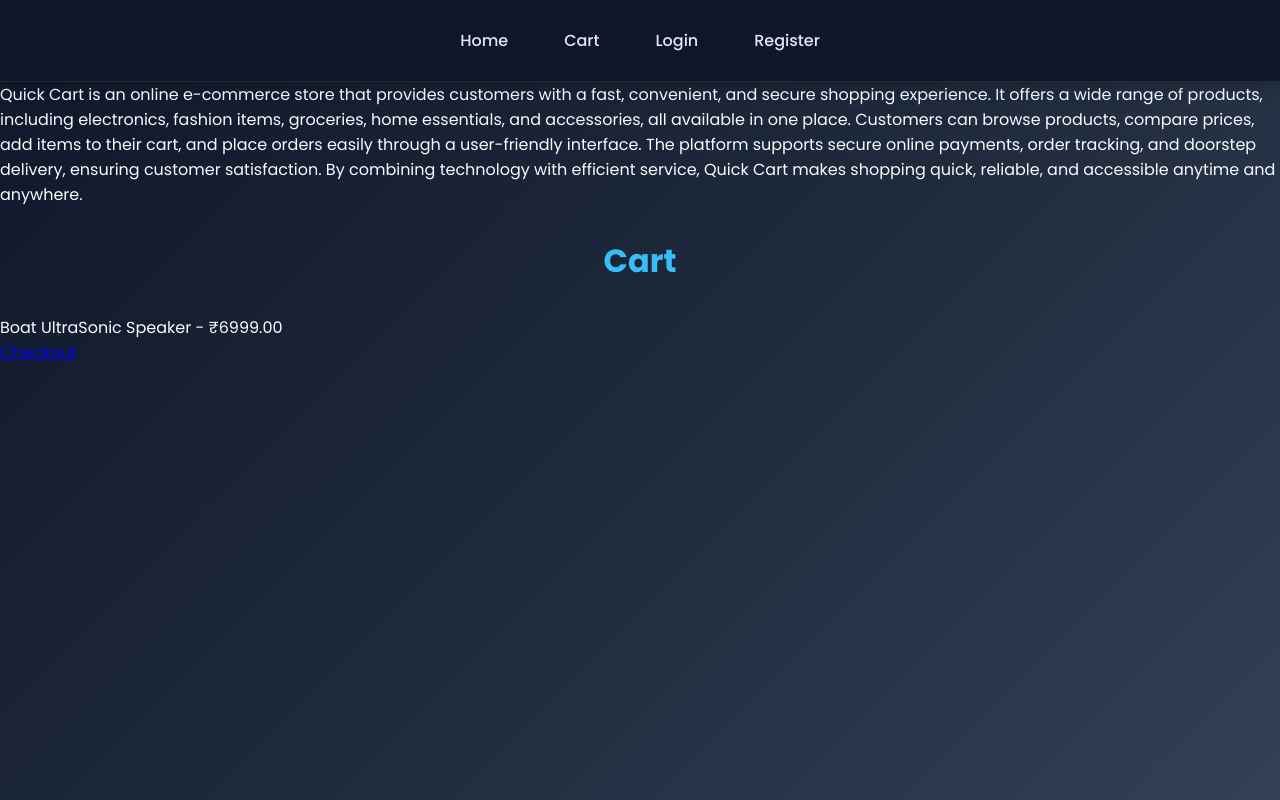
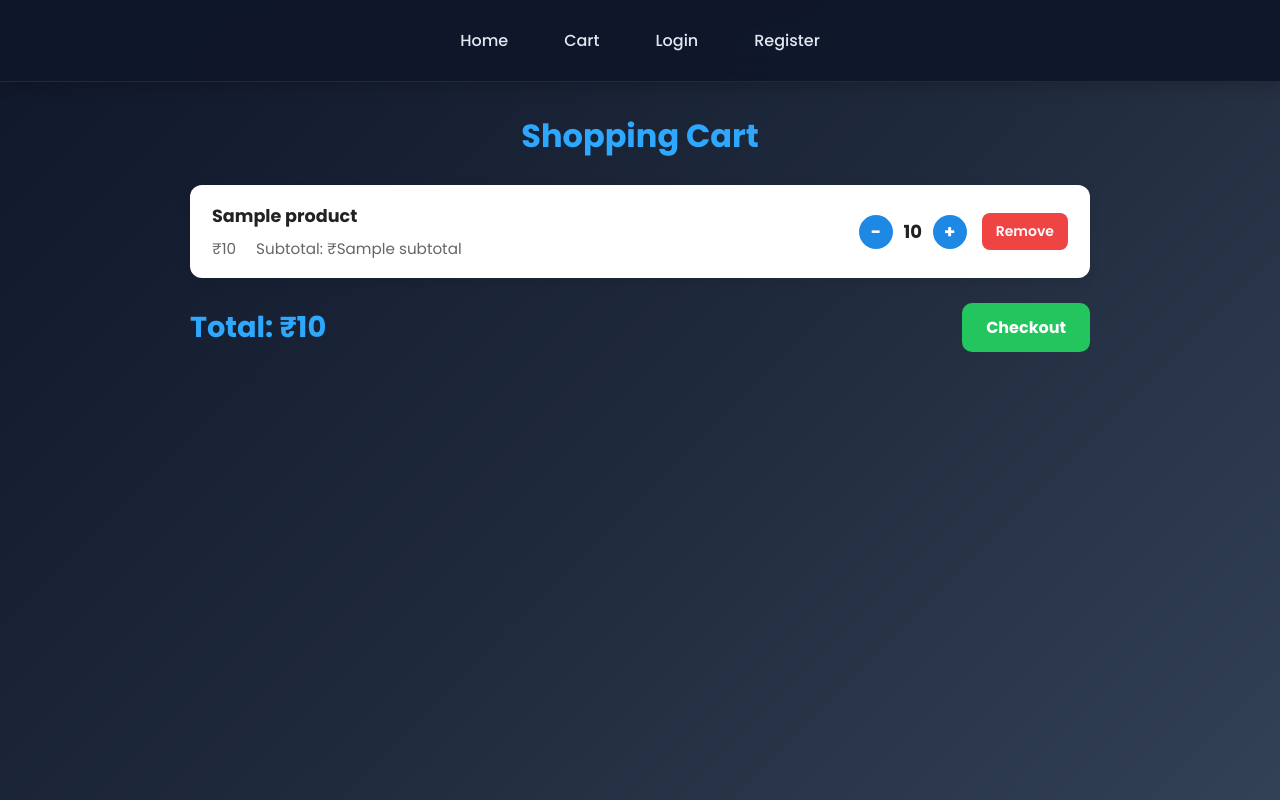
Before and after one commit to ritikasinghchandel210506-ctrl/CodeAlpha-QuickCart-E-Commerce-Store, a Django app: template store/templates/store/cart.html in a window 1280 px wide. Run offline with Django 4.2, Linux system fonts and the light colour scheme; data comes from the database, SQL or seed files in the repository; both versions use the stored data as it was after the commit; the template is opened without the code that fills it: values that come from a table or form of the project are taken from there, most other values are stand-ins (such as "Sample title", 1, 10 or a date in 2020).

Commit message:
Added quantity options

```diff
--- a/store/models.py
+++ b/store/models.py
@@ -17,8 +17,7 @@ class Order(models.Model):
     def __str__(self):
         return f"Order {self.id}"
 
-
 class OrderItem(models.Model):
     order = models.ForeignKey(Order, on_delete=models.CASCADE)
     product = models.ForeignKey(Product, on_delete=models.CASCADE)
-    quantity = models.IntegerField(default=1)
+    quantity = models.PositiveIntegerField(default=1)
--- a/store/templates/store/base.html
+++ b/store/templates/store/base.html
@@ -18,7 +18,6 @@
         <a href="/register/">Register</a>
     {% endif %}
 </nav>
-    Quick Cart is an online e-commerce store that provides customers with a fast, convenient, and secure shopping experience. It offers a wide range of products, including electronics, fashion items, groceries, home essentials, and accessories, all available in one place. Customers can browse products, compare prices, add items to their cart, and place orders easily through a user-friendly interface. The platform supports secure online payments, order tracking, and doorstep delivery, ensuring customer satisfaction. By combining technology with efficient service, Quick Cart makes shopping quick, reliable, and accessible anytime and anywhere.
 
 {% block content %}
 {% endblock %}
--- a/store/templates/store/cart.html
+++ b/store/templates/store/cart.html
@@ -1,111 +1,187 @@
 {% extends 'store/base.html' %}
 
 {% block content %}
-<h2>Cart</h2>
-
-{% for product in products %}
-<p>{{ product.name }} - ₹{{ product.price }}</p>
-{% endfor %}
-
-<a href="/checkout/">Checkout</a>
-
-{% endblock %}
 
 <style>
 .cart-container{
-    max-width:800px;
-    margin:40px auto;
-    padding:30px;
-
-    background:rgba(255,255,255,0.08);
-    backdrop-filter:blur(15px);
-
-    border-radius:20px;
-    box-shadow:0 10px 30px rgba(0,0,0,0.3);
+    max-width:900px;
+    margin:30px auto;
 }
 
 .cart-title{
     text-align:center;
-    color:#38bdf8;
+    color:#2ea8ff;
     margin-bottom:25px;
     font-size:2rem;
 }
 
 .cart-item{
+    background:#fff;
+    border-radius:12px;
+    padding:18px 22px;
+    margin-bottom:15px;
     display:flex;
     justify-content:space-between;
     align-items:center;
-
-    padding:15px 20px;
-    margin-bottom:15px;
-
-    background:rgba(255,255,255,0.05);
-    border-radius:12px;
-
-    transition:0.3s;
+    box-shadow:0 3px 12px rgba(0,0,0,.08);
 }
 
-.cart-item:hover{
-    transform:translateX(5px);
-    background:rgba(255,255,255,0.1);
-}
-
-.product-name{
-    font-weight:500;
-    color:white;
-}
-
-.product-price{
-    color:#22c55e;
-    font-weight:700;
+.product-info h3{
+    margin:0 0 8px;
+    color:#222;
     font-size:1.1rem;
 }
 
+.product-meta{
+    color:#666;
+    font-size:.95rem;
+    display:flex;
+    gap:20px;
+    flex-wrap:wrap;
+}
+
+.right-section{
+    display:flex;
+    align-items:center;
+    gap:15px;
+}
+
+.quantity-box{
+    display:flex;
+    align-items:center;
+    gap:10px;
+}
+
+.qty-btn{
+    width:34px;
+    height:34px;
+    border-radius:50%;
+    background:#1e88e5;
+    color:white;
+    text-decoration:none;
+    display:flex;
+    justify-content:center;
+    align-items:center;
+    font-size:18px;
+    font-weight:bold;
+    transition:.2s;
+}
+
+.qty-btn:hover{
+    background:#1565c0;
+}
+
+.quantity{
+    font-size:18px;
+    font-weight:700;
+    color:#222;
+    min-width:20px;
+    text-align:center;
+}
+
+.remove-btn{
+    background:#ef4444;
+    color:white;
+    text-decoration:none;
+    padding:8px 14px;
+    border-radius:8px;
+    font-size:14px;
+    font-weight:600;
+}
+
+.remove-btn:hover{
+    background:#dc2626;
+}
+
+.cart-footer{
+    margin-top:25px;
+    display:flex;
+    justify-content:space-between;
+    align-items:center;
+}
+
+.total{
+    color:#2ea8ff;
+    font-size:1.8rem;
+    margin:0;
+}
+
 .checkout-btn{
-    display:block;
-    width:220px;
-    margin:30px auto 0;
-    text-align:center;
-
-    padding:14px 20px;
-
     background:#22c55e;
     color:white;
     text-decoration:none;
-
-    border-radius:12px;
-    font-weight:600;
-
-    transition:0.3s;
+    padding:12px 24px;
+    border-radius:10px;
+    font-weight:700;
 }
 
 .checkout-btn:hover{
     background:#16a34a;
-    transform:translateY(-3px);
-    box-shadow:0 10px 20px rgba(34,197,94,0.4);
 }
 
 .empty-cart{
     text-align:center;
-    color:#cbd5e1;
-    font-size:1.1rem;
-    padding:20px;
-}
-
-@media(max-width:600px){
-
-    .cart-item{
-        flex-direction:column;
-        gap:10px;
-        text-align:center;
-    }
-
-    .cart-title{
-        font-size:1.7rem;
-    }
-
-    .checkout-btn{
-        width:100%;
-    }
+    background:white;
+    padding:40px;
+    border-radius:12px;
+    color:#666;
 }
 </style>
+
+<div class="cart-container">
+
+    <h2 class="cart-title">Shopping Cart</h2>
+
+    {% for item in items %}
+
+    <div class="cart-item">
+
+        <div class="product-info">
+            <h3>{{ item.product.name }}</h3>
+
+            <div class="product-meta">
+                <span>₹{{ item.product.price }}</span>
+                <span>Subtotal: ₹{{ item.subtotal }}</span>
+            </div>
+        </div>
+
+        <div class="right-section">
+
+            <div class="quantity-box">
+                <a href="{% url 'decrease_quantity' item.product.id %}" class="qty-btn">−</a>
+
+                <span class="quantity">{{ item.quantity }}</span>
+
+                <a href="{% url 'add_to_cart' item.product.id %}" class="qty-btn">+</a>
+            </div>
+
+            <a href="{% url 'remove_from_cart' item.product.id %}" class="remove-btn">
+                Remove
+            </a>
+
+        </div>
+
+    </div>
+
+    {% empty %}
+
+    <div class="empty-cart">
+        <h3>Your cart is empty</h3>
+        <p>Add some products to continue shopping.</p>
+    </div>
+
+    {% endfor %}
+
+    {% if items %}
+    <div class="cart-footer">
+        <h3 class="total">Total: ₹{{ total }}</h3>
+
+        <a href="{% url 'checkout' %}" class="checkout-btn">
+            Checkout
+        </a>
+    </div>
+    {% endif %}
+
+</div>
+
+{% endblock %}
--- a/store/urls.py
+++ b/store/urls.py
@@ -4,7 +4,8 @@ from . import views
 urlpatterns = [
     path("", views.home, name="home"),
     path("product/<int:pk>/", views.product_detail, name="product"),
-    path("add/<int:pk>/", views.add_to_cart, name="add"),
+    path("add/<int:pk>/", views.add_to_cart, name="add_to_cart"),
+    path("decrease/<int:pk>/", views.decrease_quantity, name="decrease_quantity"),
     path("cart/", views.cart_view, name="cart"),
     path("checkout/", views.checkout, name="checkout"),
     path("register/", views.register, name="register"),
```
Also changed, not shown: store/views.py (+80 -18 lines), db.sqlite3.
